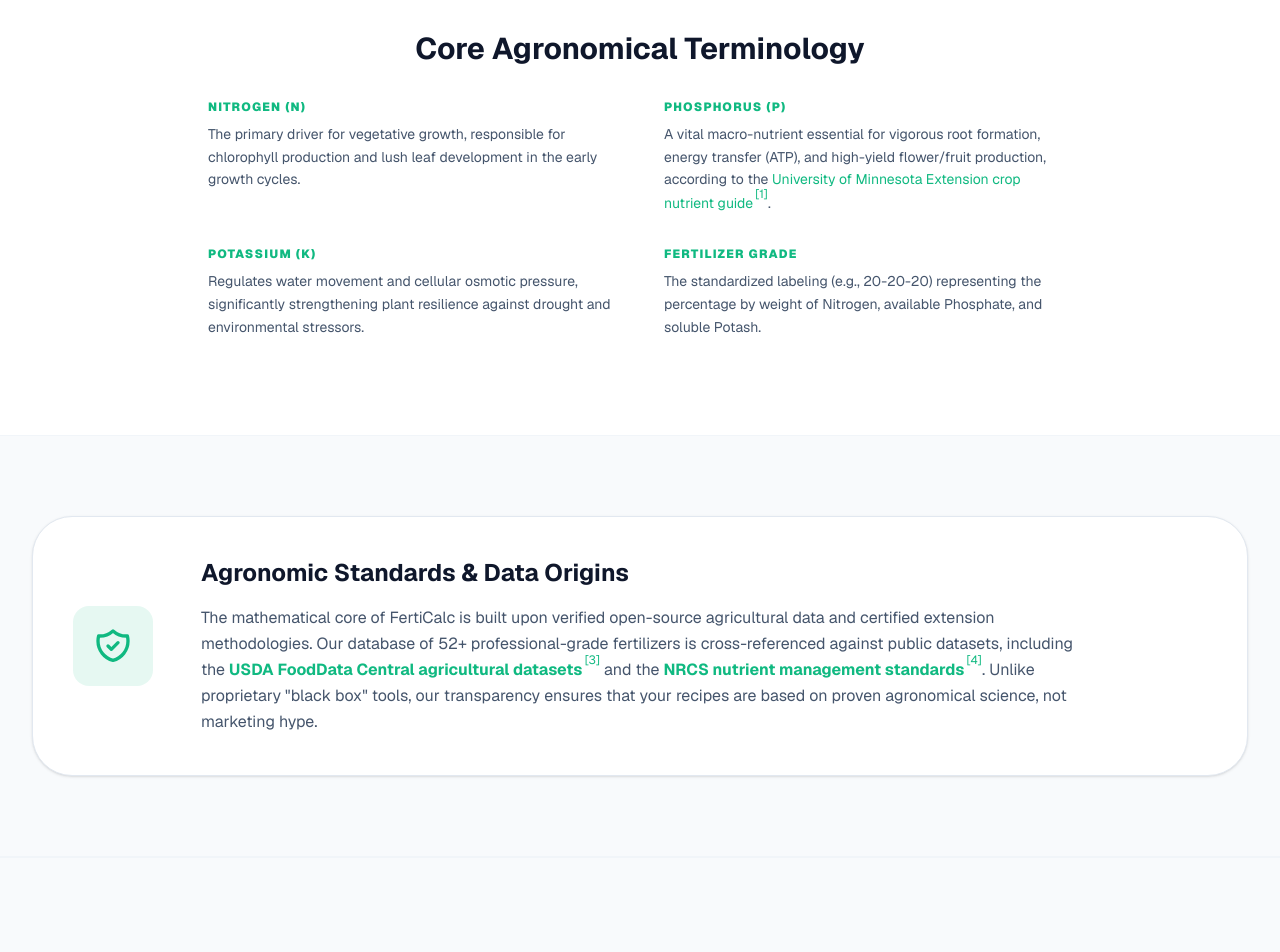
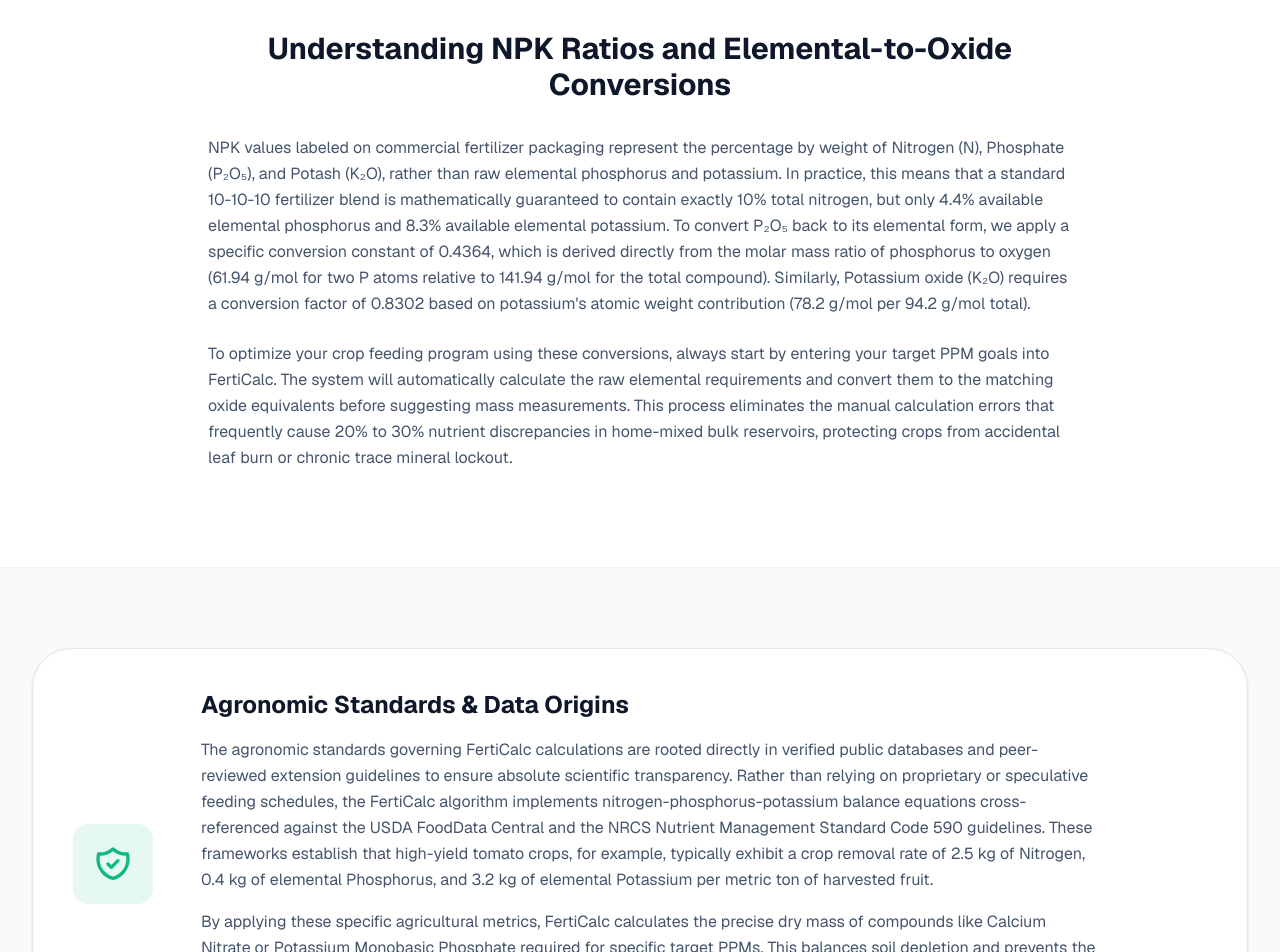
Before and after one commit to Hamad-khan813/Fertilizer-NPK-calculator, a Next.js app: page / in a window 1280 px wide. Shown: the part 3600-4552 px from the top of the page. Built offline with nearby package versions, Linux system fonts and the light colour scheme.

Commit message:
6 update

```diff
--- a/app/page.tsx
+++ b/app/page.tsx
@@ -25,7 +25,7 @@ export default function Home() {
   };
 
   return (
-    <div className="min-h-screen bg-background subtle-grid">
+    <main className="min-h-screen bg-background subtle-grid">
       {/* Hero Section */}
       <section className="relative overflow-hidden pt-12 pb-20 sm:pt-20 sm:pb-32">
         <div className="absolute inset-0 hero-gradient"></div>
@@ -270,25 +270,15 @@ export default function Home() {
       {/* Glossary & Terminology */}
       <section className="py-24 bg-white">
         <div className="max-w-4xl mx-auto px-4">
-          <h2 id="terminology" className="text-3xl font-bold text-slate-900 mb-8 text-center">Core Agronomical Terminology</h2>
-          <dl className="grid grid-cols-1 md:grid-cols-2 gap-x-12 gap-y-8">
-            <div>
-              <dt className="text-primary font-black uppercase tracking-widest text-xs mb-2">Nitrogen (N)</dt>
-              <dd className="text-slate-600 text-sm leading-relaxed">The primary driver for vegetative growth, responsible for chlorophyll production and lush leaf development in the early growth cycles.</dd>
-            </div>
-            <div>
-              <dt className="text-primary font-black uppercase tracking-widest text-xs mb-2">Phosphorus (P)</dt>
-              <dd className="text-slate-600 text-sm leading-relaxed">A vital macro-nutrient essential for vigorous root formation, energy transfer (ATP), and high-yield flower/fruit production, according to the <a href="https://extension.umn.edu/managing-soil-and-nutrients/understanding-phosphorus-fertilizers" target="_blank" rel="noopener noreferrer" className="text-primary hover:underline">University of Minnesota Extension crop nutrient guide</a><sup id="ref-1-source"><a href="#ref-1" className="text-xs text-primary ml-0.5 align-super">[1]</a></sup>.</dd>
-            </div>
-            <div>
-              <dt className="text-primary font-black uppercase tracking-widest text-xs mb-2">Potassium (K)</dt>
-              <dd className="text-slate-600 text-sm leading-relaxed">Regulates water movement and cellular osmotic pressure, significantly strengthening plant resilience against drought and environmental stressors.</dd>
-            </div>
-            <div>
-              <dt className="text-primary font-black uppercase tracking-widest text-xs mb-2">Fertilizer Grade</dt>
-              <dd className="text-slate-600 text-sm leading-relaxed">The standardized labeling (e.g., 20-20-20) representing the percentage by weight of Nitrogen, available Phosphate, and soluble Potash.</dd>
-            </div>
-          </dl>
+          <h2 id="terminology" className="text-3xl font-bold text-slate-900 mb-8 text-center">Understanding NPK Ratios and Elemental-to-Oxide Conversions</h2>
+          <div className="text-slate-600 text-base leading-relaxed space-y-6">
+            <p>
+              NPK values labeled on commercial fertilizer packaging represent the percentage by weight of Nitrogen (N), Phosphate (P₂O₅), and Potash (K₂O), rather than raw elemental phosphorus and potassium. In practice, this means that a standard 10-10-10 fertilizer blend is mathematically guaranteed to contain exactly 10% total nitrogen, but only 4.4% available elemental phosphorus and 8.3% available elemental potassium. To convert P₂O₅ back to its elemental form, we apply a specific conversion constant of 0.4364, which is derived directly from the molar mass ratio of phosphorus to oxygen (61.94 g/mol for two P atoms relative to 141.94 g/mol for the total compound). Similarly, Potassium oxide (K₂O) requires a conversion factor of 0.8302 based on potassium&apos;s atomic weight contribution (78.2 g/mol per 94.2 g/mol total).
+            </p>
+            <p>
+              To optimize your crop feeding program using these conversions, always start by entering your target PPM goals into FertiCalc. The system will automatically calculate the raw elemental requirements and convert them to the matching oxide equivalents before suggesting mass measurements. This process eliminates the manual calculation errors that frequently cause 20% to 30% nutrient discrepancies in home-mixed bulk reservoirs, protecting crops from accidental leaf burn or chronic trace mineral lockout.
+            </p>
+          </div>
         </div>
       </section>
 
@@ -301,9 +291,14 @@ export default function Home() {
             </div>
             <div>
               <h2 id="agronomic-standards" className="text-2xl font-bold text-slate-900 mb-4">Agronomic Standards &amp; Data Origins</h2>
-              <p className="text-slate-600 leading-relaxed max-w-4xl">
-                The mathematical core of FertiCalc is built upon verified open-source agricultural data and certified extension methodologies. Our database of 52+ professional-grade fertilizers is cross-referenced against public datasets, including the <a href="https://fdc.nal.usda.gov/" target="_blank" rel="noopener noreferrer" className="text-primary hover:underline font-bold">USDA FoodData Central agricultural datasets</a><sup id="ref-3-source"><a href="#ref-3" className="text-xs text-primary ml-0.5 align-super">[3]</a></sup> and the <a href="https://www.nrcs.usda.gov/resources/guides-and-instructions/nutrient-management-standards" target="_blank" rel="noopener noreferrer" className="text-primary hover:underline font-bold">NRCS nutrient management standards</a><sup id="ref-4-source"><a href="#ref-4" className="text-xs text-primary ml-0.5 align-super">[4]</a></sup>. Unlike proprietary &quot;black box&quot; tools, our transparency ensures that your recipes are based on proven agronomical science, not marketing hype.
-              </p>
+              <div className="text-slate-600 leading-relaxed max-w-4xl space-y-4">
+                <p>
+                  The agronomic standards governing FertiCalc calculations are rooted directly in verified public databases and peer-reviewed extension guidelines to ensure absolute scientific transparency. Rather than relying on proprietary or speculative feeding schedules, the FertiCalc algorithm implements nitrogen-phosphorus-potassium balance equations cross-referenced against the USDA FoodData Central and the NRCS Nutrient Management Standard Code 590 guidelines. These frameworks establish that high-yield tomato crops, for example, typically exhibit a crop removal rate of 2.5 kg of Nitrogen, 0.4 kg of elemental Phosphorus, and 3.2 kg of elemental Potassium per metric ton of harvested fruit.
+                </p>
+                <p>
+                  By applying these specific agricultural metrics, FertiCalc calculates the precise dry mass of compounds like Calcium Nitrate or Potassium Monobasic Phosphate required for specific target PPMs. This balances soil depletion and prevents the environmental runoff that occurs when synthetic or organic nutrients are applied in arbitrary ratios. When preparing crop feeding targets, cross-reference your FertiCalc outputs with local extension recommendation tables to match specific soil testing baselines perfectly.
+                </p>
+              </div>
             </div>
           </div>
         </div>
@@ -521,7 +516,7 @@ export default function Home() {
           </Link>
         </div>
       </section>
-    </div>
+    </main>
   );
 }
 
```
